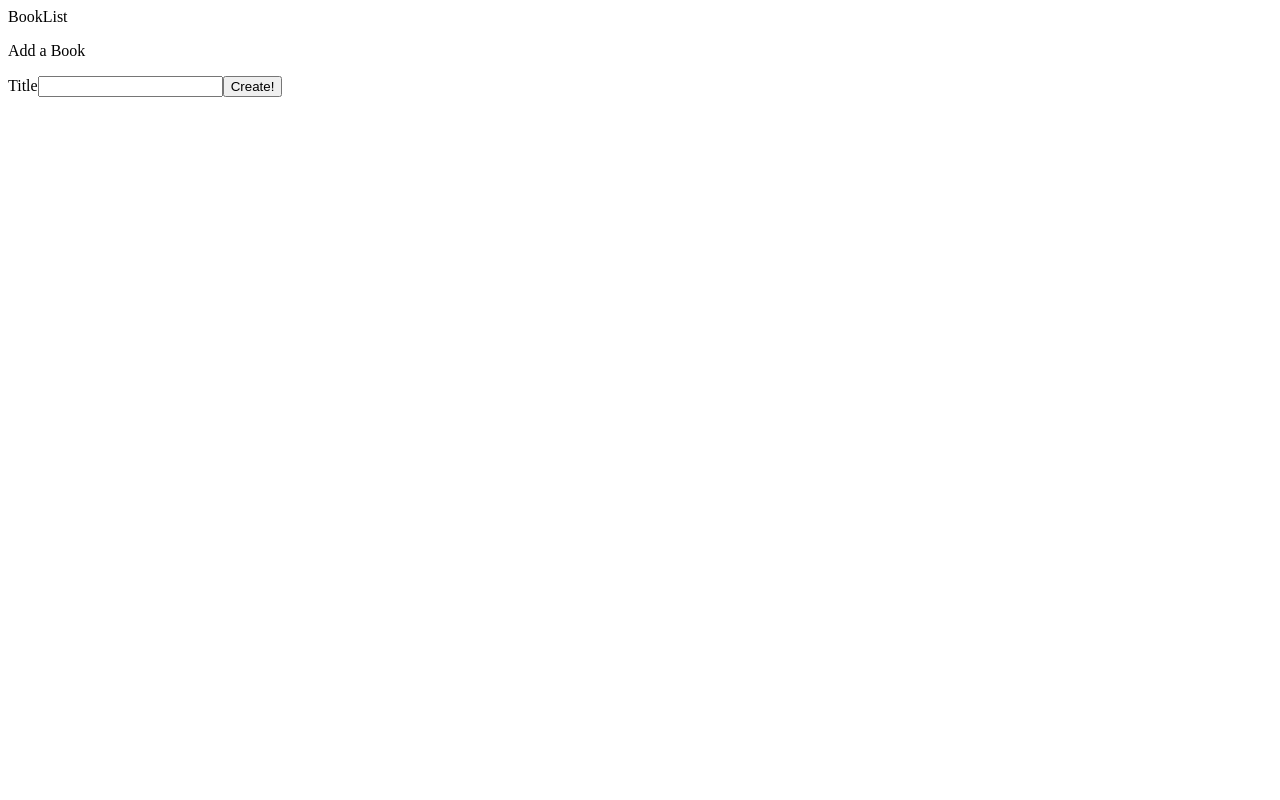
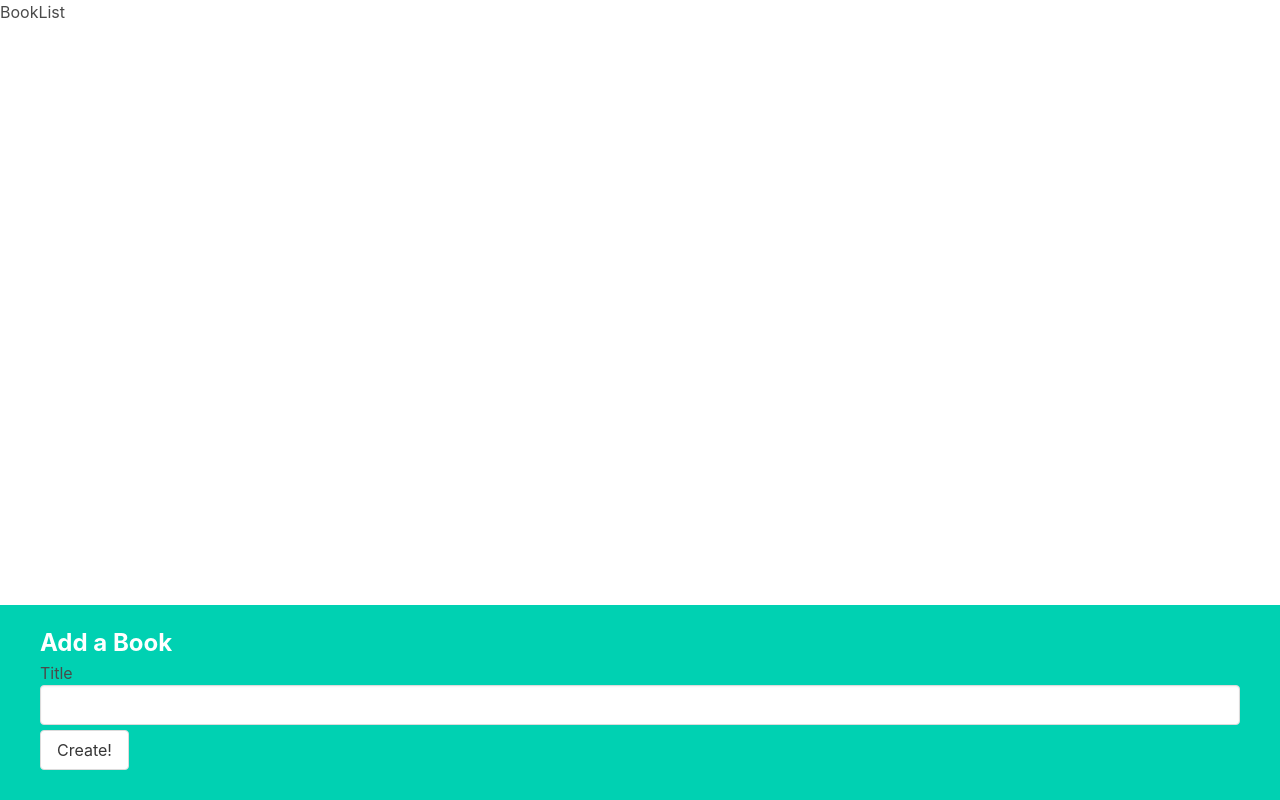
Before and after one commit to kardassuayb/book_list, a React (Create React App) app: page / in a window 1280 px wide. Built offline with nearby package versions, Linux system fonts and the light colour scheme.

Commit message:
Adding CSS

```diff
--- a/src/components/BookCreate.js
+++ b/src/components/BookCreate.js
@@ -14,12 +14,19 @@ const BookCreate = ({ onCreate }) => {
   };
 
   return (
-    <div>
-      <p>Add a Book</p>
+    <div className="book-create">
+      <h3>Add a Book</h3>
       <form onSubmit={handleSubmit}>
         <label>Title</label>
-        <input type="text" onChange={handleChange} value={title} />
-        <button type="submit">Create!</button>
+        <input
+          className="input"
+          type="text"
+          onChange={handleChange}
+          value={title}
+        />
+        <button className="button" type="submit">
+          Create!
+        </button>
       </form>
     </div>
   );
--- a/src/index.js
+++ b/src/index.js
@@ -1,6 +1,7 @@
 import React from "react";
 import ReactDOM from "react-dom/client";
 import App from "./App";
+import "./index.css";
 
 const root = ReactDOM.createRoot(document.getElementById("root"));
 root.render(<App />);
```
